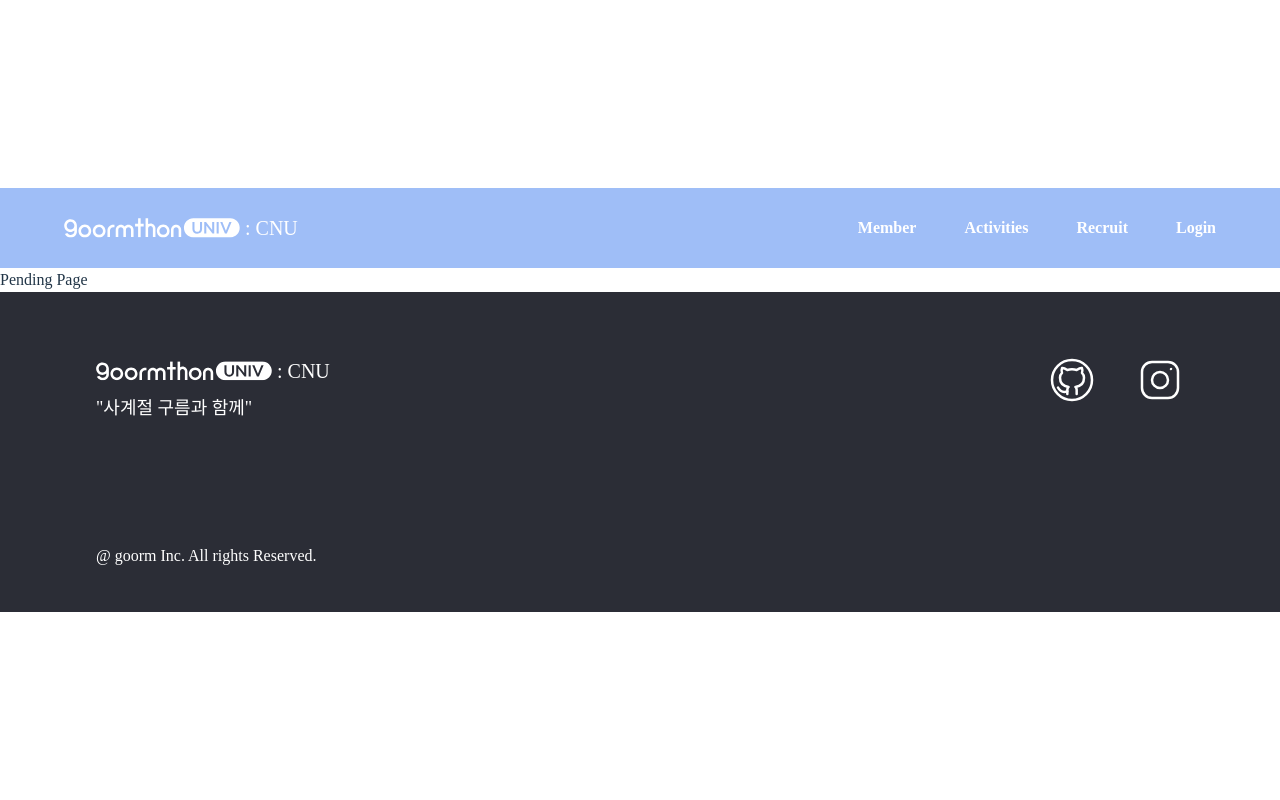
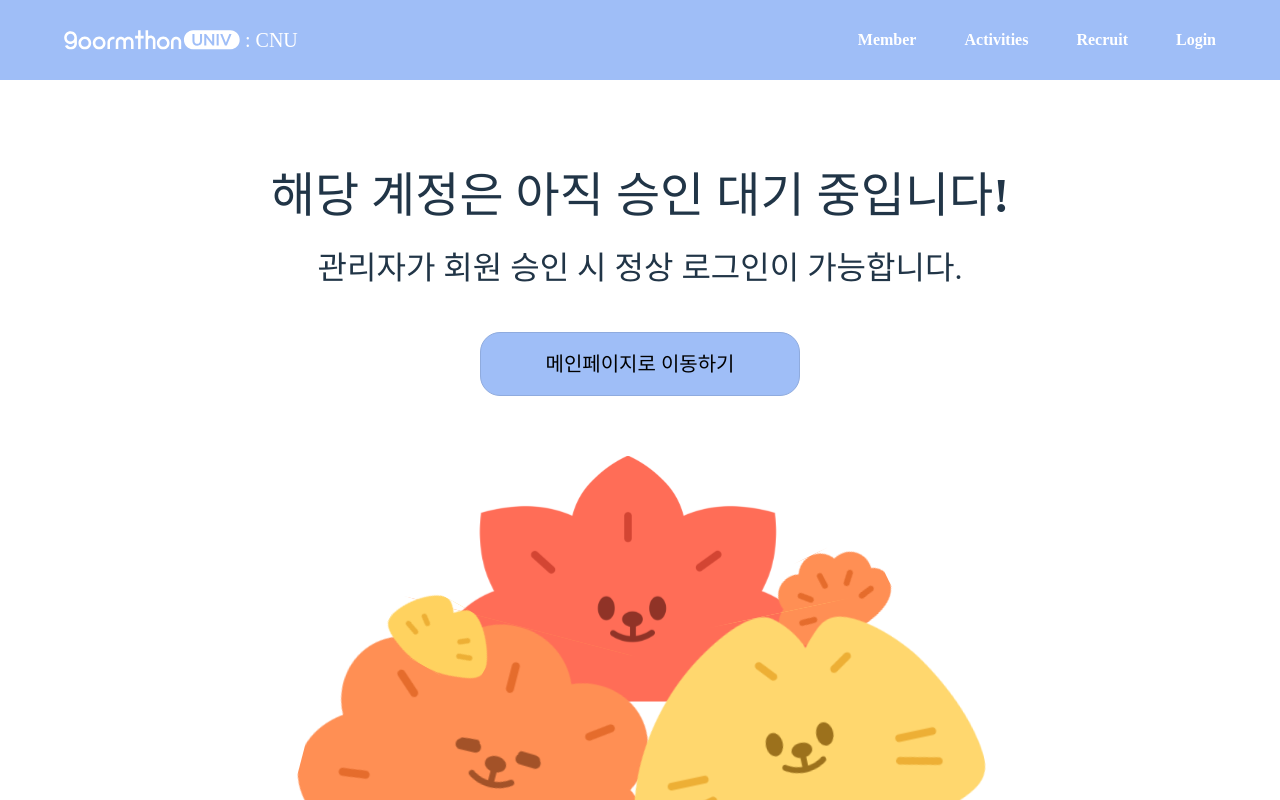
Before and after one commit to 9oormthonUNIV-JNU/9oormPage-FE, a React (Vite) app: page /pending in a window 1280 px wide. Shown: the top 800 px of the page. Built offline with nearby package versions, Linux system fonts and the light colour scheme; no server answers; a web font is replaced by a local one.

Commit message:
feat: PendingPage 구현

```diff
--- a/src/pages/PendingPage.tsx
+++ b/src/pages/PendingPage.tsx
@@ -1,5 +1,24 @@
+import { useNavigate } from "react-router-dom";
+import logo_danpoong from "../../public/logos/logo_danpoong.svg";
+import CustomButton from "../components/common/atoms/CustomButton";
+
 const PendingPage = () => {
-  return <div>Pending Page</div>;
+  const nav = useNavigate();
+
+  return (
+    <div className="flex flex-col md:px-[200px] py-20 justify-center items-center text-center">
+      <div className="flex flex-col gap-3 justify-center items-center">
+        <div className="text-h1">해당 계정은 아직 승인 대기 중입니다!</div>
+        <div className="text-b1">
+          관리자가 회원 승인 시 정상 로그인이 가능합니다.
+        </div>
+      </div>
+      <CustomButton className="w-80 my-10" onClick={() => nav("/")}>
+        메인페이지로 이동하기
+      </CustomButton>
+      <img src={logo_danpoong} className="my-5" />
+    </div>
+  );
 };
 
 export default PendingPage;
```
